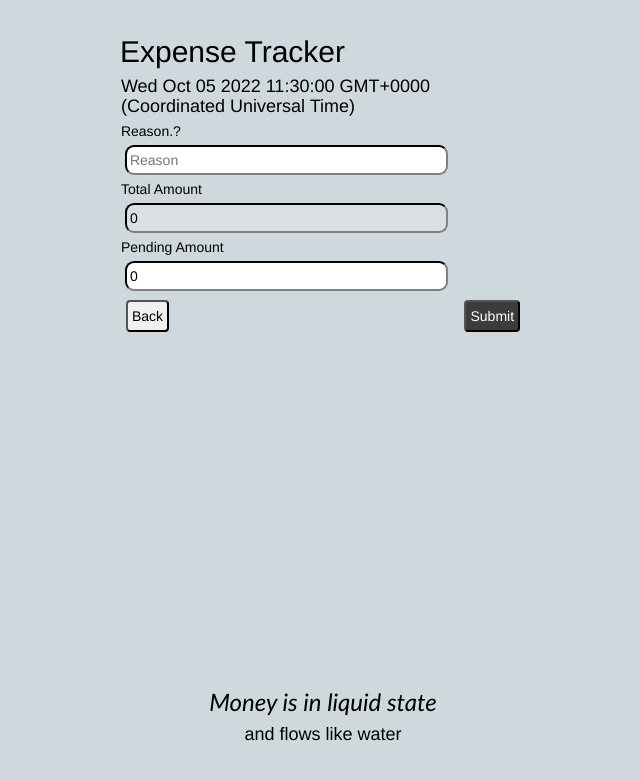
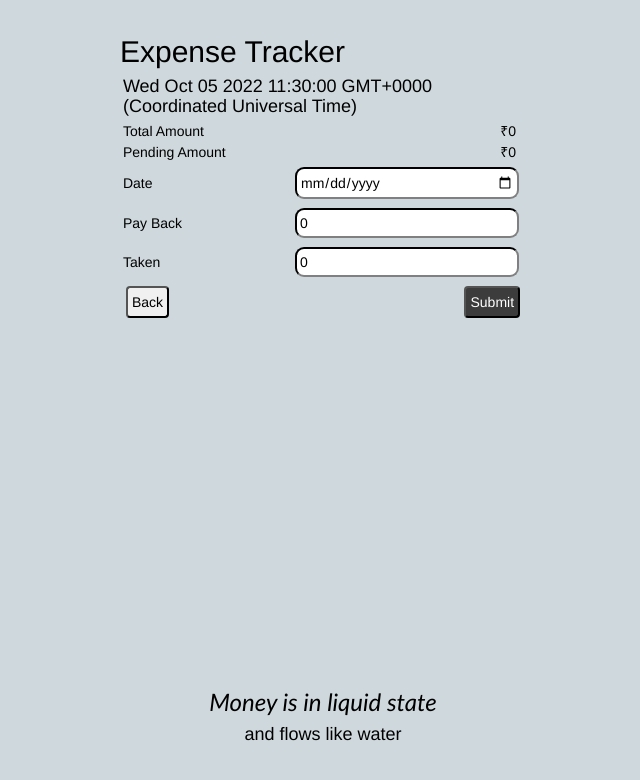
Before and after one commit to udayVK/notedown-ui, an Angular app: page /edit/loan/1 in a window 1280 px wide. Shown: the top 780 px of the page, without its empty margins (317-957 px from the left). Built offline with nearby package versions, Linux system fonts and the light colour scheme.

Commit message:
existing loan paying and taking made easy

```diff
--- /dev/null
+++ b/src/app/edit-loan/edit-loan.component.css
@@ -0,0 +1,13 @@
+.grid-container-amount {
+    display: grid;
+    grid-template-columns: 50% 50%;
+}
+.grid-container {
+    display: grid;
+    grid-template-columns: 30% 70%;
+    align-items: center;
+}
+.amount {
+    text-align: right;
+    margin: 0 7px 0 0;
+}
--- /dev/null
+++ b/src/app/edit-loan/edit-loan.component.html
@@ -0,0 +1,34 @@
+<form class="comp">
+    <div>
+      <div><h4> {{loan.name}}       {{loan.date}} </h4></div>
+      <div>
+        <h5>{{loan.reason}}</h5>
+      </div>
+      <div class="grid-container-amount">
+        <span>Total Amount</span>
+        <span class="amount">₹{{loan.totalAmount + takenAmount | number}}</span>
+      </div>
+      <div class="grid-container-amount">
+        <span>Pending Amount</span>
+        <span class="amount">₹{{loan.pendingAmount - payBackAmount + takenAmount | number}}</span>
+      </div>
+      <div class="grid-container">
+        <span>Date</span>
+        <span style="text-align:right"><input type="date" name="loanHistoryDate" [(ngModel)]="loanHistory.date" class="input long-input"></span>
+      </div>
+      <div class="grid-container">
+          <span>Pay Back</span>
+          <span style="text-align:right"><input type="number" name="payBackAmount" [(ngModel)]="payBackAmount" class="input long-input" min="0"></span>
+      </div>
+      <div class="grid-container">
+        <span>Taken</span>
+        <span style="text-align:right"><input type="number" name="takenAmount" [(ngModel)]="takenAmount" class="input long-input" min="0"></span>
+      </div>
+      <div>
+      </div>
+    </div>
+  </form>
+  <div class="flex flex-space-between">
+    <button type="button" class="light" (click)="emitEditLoanEndEvent()">Back</button>
+    <button  type="button" class=" dark" (click)="saveEditedLoan()">Submit</button>
+  </div>
--- a/src/app/edit-loan/edit-loan.component.ts
+++ b/src/app/edit-loan/edit-loan.component.ts
@@ -5,30 +5,16 @@ import { SpendsService } from '../spends.service';
 
 @Component({
   selector: 'edit-loan',
-  template: `
-  <form class="comp">
-    <table>
-      <tr><h4> {{loan.name}}       {{loan.date}} </h4></tr>
-      <tr> <td>Reason.?</td> </tr>
-      <tr> <td><input class="input long-input" type="text" name="why" placeholder="Reason" [(ngModel)]="loan.reason"></td> </tr>
-      <tr> <td>Total Amount</td> </tr>
-      <tr> <input class="input long-input" type="number" name="tamount" placeholder="How much.?" [(ngModel)]="loan.totalAmount" disabled> </tr>
-      <tr> <td>Pending Amount</td> </tr>
-      <tr> <td><input class="input long-input" type="number" name="pamount" placeholder="How much.?" [(ngModel)]="loan.pendingAmount"></td> </tr>
-    </table>
-  </form>
-  <div class="flex flex-space-between">
-    <button type="button" class="light" (click)="emitEditLoanEndEvent()">Back</button>
-    <button  type="button" class=" dark" (click)="saveEditedLoan()">Submit</button>
-  </div>
-  `,
-  styles: ['']
+  templateUrl: './edit-loan.component.html',
+  styleUrls: ['./edit-loan.component.css']
 })
 export class EditLoanComponent implements OnInit {
 
   @Input()
   loan:Loan = {...defaultLoan};
   loanHistory = {...defaultLoanHistory};
+  payBackAmount:number = 0;
+  takenAmount:number = 0;
   @Output()
   editLoanEventEnd:EventEmitter<1>=new EventEmitter<1>();
 
@@ -36,22 +22,45 @@ export class EditLoanComponent implements OnInit {
 
   saveEditedLoan(){
     console.log("saving the edited loan");
-    if(this.loanHistory.amount < this.loan.pendingAmount){    //lent more loan
-      this.loanHistory.type = true;
-      this.loanHistory.amount = this.loan.pendingAmount - this.loanHistory.amount;
-      this.loan.totalAmount += this.loanHistory.amount;
-    } else {            //loan paid partially
-      this.loanHistory.type = false;
-      this.loanHistory.amount = this.loanHistory.amount - this.loan.pendingAmount;
-    }
+    // if(this.loanHistory.amount < this.loan.pendingAmount){    //lent more loan
+    //   this.loanHistory.type = true;
+    //   this.loanHistory.amount = this.loan.pendingAmount - this.loanHistory.amount;
+    //   this.loan.totalAmount += this.loanHistory.amount;
+    // } else {            //loan paid partially
+    //   this.loanHistory.type = false;
+    //   this.loanHistory.amount = this.loanHistory.amount - this.loan.pendingAmount;
+    // }
+
+    this.loan.pendingAmount = this.loan.pendingAmount - this.payBackAmount + this.takenAmount;
+    this.loan.totalAmount += this.takenAmount;
 
     this.spnSrv.addEditedLoan(this.loan).subscribe({next:()=>{window.alert("loan edited");
-                                                    this.router.navigate(["/find","/loan"])}});
-    this.spnSrv.addLoanHistory(this.loanHistory, this.loan.id).subscribe({next:()=>{},error:()=>{},})
+                                                    this.router.navigate(["/find/loan"])}});
+    if(this.payBackAmount > 0) {
+      this.loanHistory.type = false;
+      this.loanHistory.amount = this.payBackAmount;
+      this.spnSrv.addLoanHistory(this.loanHistory, this.loan.id).subscribe({next:()=>{},error:()=>{},})
+    }
+    if(this.takenAmount > 0) {
+      this.loanHistory.type = true;
+      this.loanHistory.amount = this.takenAmount;
+      this.spnSrv.addLoanHistory(this.loanHistory, this.loan.id).subscribe({next:()=>{},error:()=>{},})
+    }
   }
 
   emitEditLoanEndEvent(){
     this.editLoanEventEnd.emit(1);
+  }
+
+  payBackChanged() {
+    console.log('payBackChanged')
+    // this.loan.pendingAmount -= this.payBackAmount;
+  }
+
+  takenAmountChanged() {
+    console.log('taken')
+    // this.loan.pendingAmount += this.takenAmount;
+    // this.loan.totalAmount += this.takenAmount;
   }
 
   ngOnInit(): void {
```
